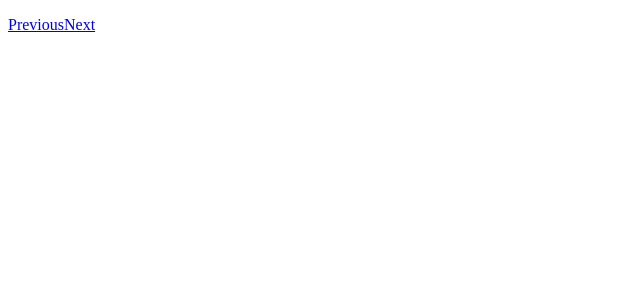
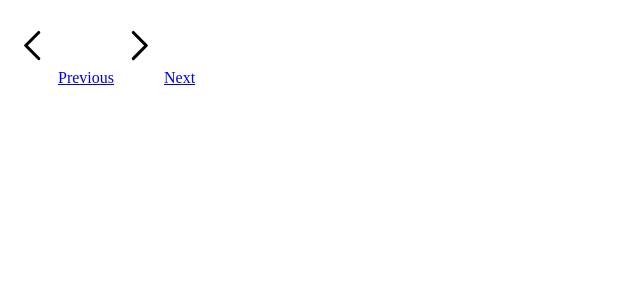
Before and after one commit to JohnLapis/how-rsa-works, a React app: page / in a window 1280 px wide. Shown: the top 300 px of the page, without its empty margins (0-640 px from the left). Built offline with nearby package versions, Linux system fonts and the light colour scheme; the HTML template or start-up script is replaced by a standard one.

Commit message:
Add prev and next icons in react

```diff
--- a/src/App.js
+++ b/src/App.js
@@ -3,13 +3,27 @@ import { Carousel } from 'react-bootstrap';
 
 function App() {
   const slides = Array.from(
-    document.querySelectorAll('#slides .slide')
+    document.querySelectorAll('#slides .slide'),
   ).map((slide) => slide.innerHTML);
   return (
     <div className="App">
       <Carousel
         interval={null}
-        nextIcon={<span aria-hidden="true" className="carousel-control-next-icon" />}
+        indicators={false}
+        prevIcon={<img
+                    src="/css/chevron-left.svg"
+                    alt="prev slide"
+                    className="position-fixed"
+                    width="50"
+                    height="75"
+                  />}
+        nextIcon={<img
+                      src="/css/chevron-right.svg"
+                      alt="next slide"
+                      className="position-fixed"
+                      width="50"
+                      height="75"
+                  />}
       >
         {slides.map((slide, id) => (
           <Carousel.Item
```
